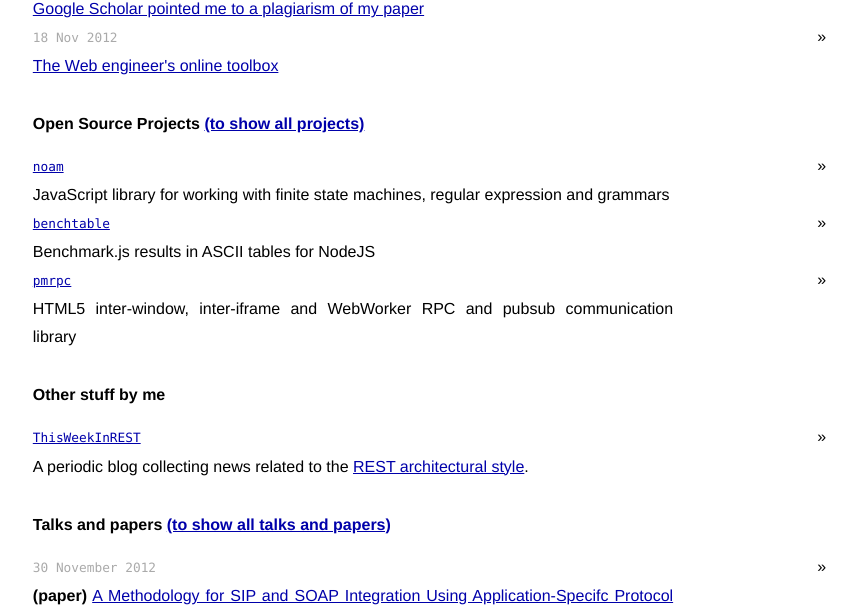
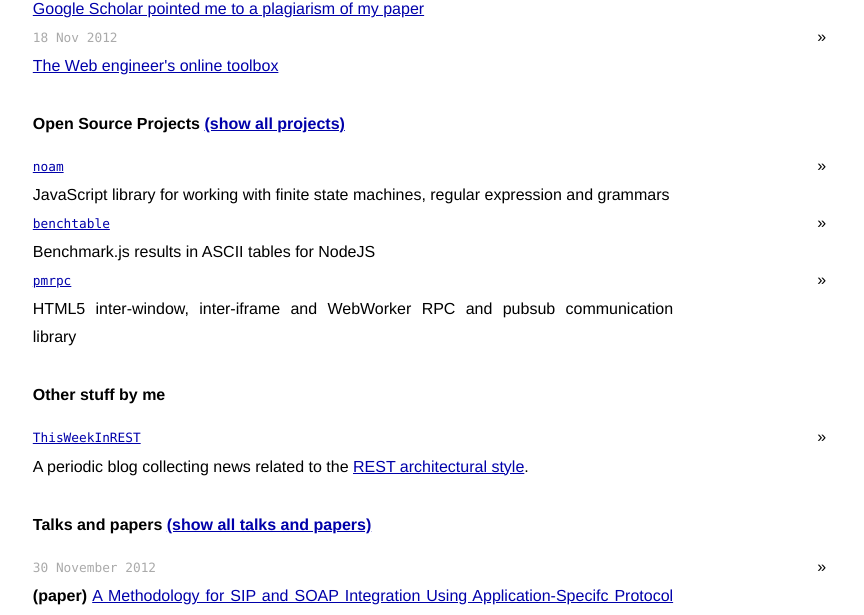
Before and after one commit to izuzak/izuzak.github.com, a Jekyll site: the page built from index.html, in a window 1280 px wide. Shown: the part 533-1148 px from the top of the page, without its empty margins (207-1071 px from the left). Built offline with Jekyll 4.4.1, drawn with Linux system fonts in a browser that asks for light colours; Markdown is read by kramdown in place of the engine named in the settings; comment, search, counter and statistics services are not loaded.

Commit message:
fix typos

```diff
--- a/index.html
+++ b/index.html
@@ -179,7 +179,7 @@
   </ul>
 
   <a name="projects"></a>
-  <h1>Open Source Projects <a href="#" class="projectstoggle">(to show all projects)</a></h1>
+  <h1>Open Source Projects <a href="#" class="projectstoggle">(show all projects)</a></h1>
   <ul class="posts projects">
     {% for project in page.projects %}
       <li>
@@ -201,7 +201,7 @@
   </ul>
 
   <a name="talks"></a>
-  <h1>Talks and papers <a href="#" class="talkstoggle">(to show all talks and papers)</a></h1>
+  <h1>Talks and papers <a href="#" class="talkstoggle">(show all talks and papers)</a></h1>
   <ul class="posts talks">
     {% for talk in page.talks %}
       <li id="talk{{forloop.rindex}}">
```
